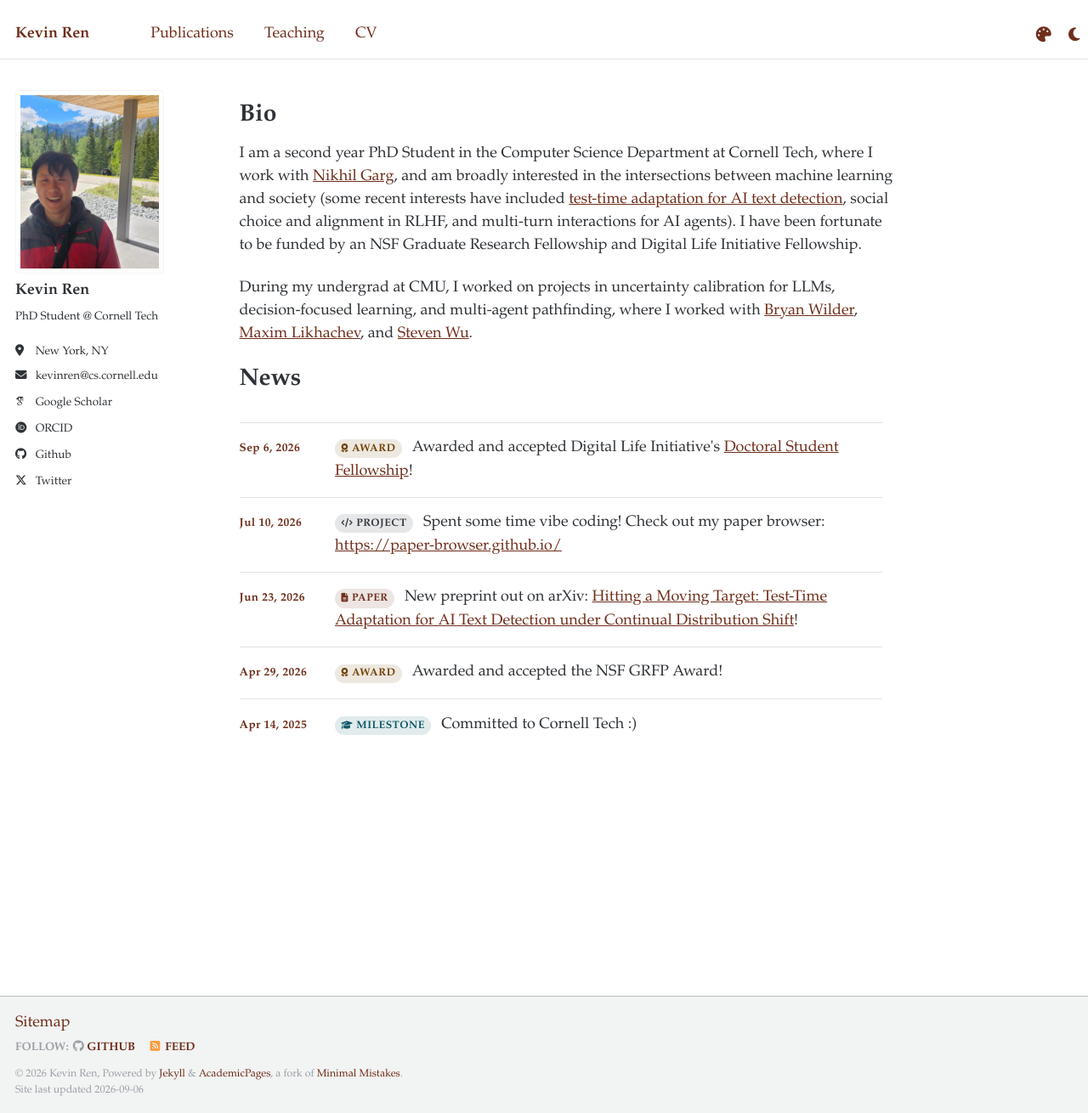
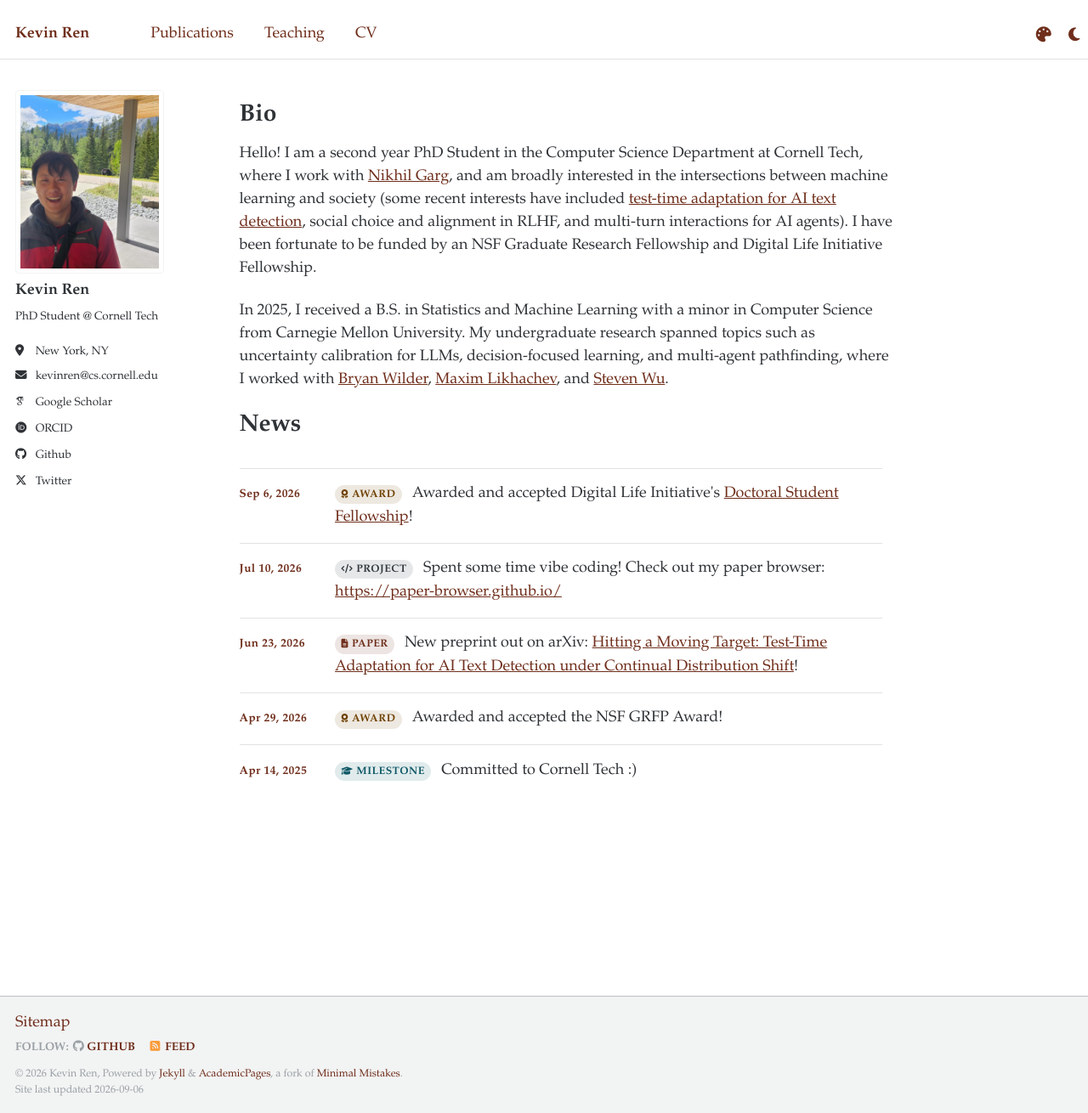
Before and after one commit to renkevin9/renkevin9.github.io, a Jekyll site: the page built from _pages/about.md, in a window 1280 px wide and 1310 px high. Shown: the whole window at 85% size. Built offline with Jekyll 4.4.1, drawn with Linux system fonts in a browser that asks for light colours; some web fonts are replaced.

Commit message:
update bio

```diff
--- a/_pages/about.md
+++ b/_pages/about.md
@@ -9,9 +9,9 @@ redirect_from:
 
 <h1>Bio</h1>
 
-I am a second year PhD Student in the Computer Science Department at Cornell Tech, where I work with <a href="https://gargnikhil.com/">Nikhil Garg</a>, and am broadly interested in the intersections between machine learning and society (some recent interests have included <a href="https://arxiv.org/abs/2606.25152">test-time adaptation for AI text detection</a>, social choice and alignment in RLHF, and multi-turn interactions for AI agents). I have been fortunate to be funded by an NSF Graduate Research Fellowship and Digital Life Initiative Fellowship.
+Hello! I am a second year PhD Student in the Computer Science Department at Cornell Tech, where I work with <a href="https://gargnikhil.com/">Nikhil Garg</a>, and am broadly interested in the intersections between machine learning and society (some recent interests have included <a href="https://arxiv.org/abs/2606.25152">test-time adaptation for AI text detection</a>, social choice and alignment in RLHF, and multi-turn interactions for AI agents). I have been fortunate to be funded by an NSF Graduate Research Fellowship and Digital Life Initiative Fellowship.
 
-During my undergrad at CMU, I worked on projects in uncertainty calibration for LLMs, decision-focused learning, and multi-agent pathfinding, where I worked with <a href="https://bryanwilder.github.io/">Bryan Wilder</a>, <a href="https://www.cs.cmu.edu/~maxim/">Maxim Likhachev</a>, and <a href="https://zstevenwu.com/">Steven Wu</a>.
+In 2025, I received a B.S. in Statistics and Machine Learning with a minor in Computer Science from Carnegie Mellon University. My undergraduate research spanned topics such as uncertainty calibration for LLMs, decision-focused learning, and multi-agent pathfinding, where I worked with <a href="https://bryanwilder.github.io/">Bryan Wilder</a>, <a href="https://www.cs.cmu.edu/~maxim/">Maxim Likhachev</a>, and <a href="https://zstevenwu.com/">Steven Wu</a>.
 
 <h1>News</h1>
 
```
